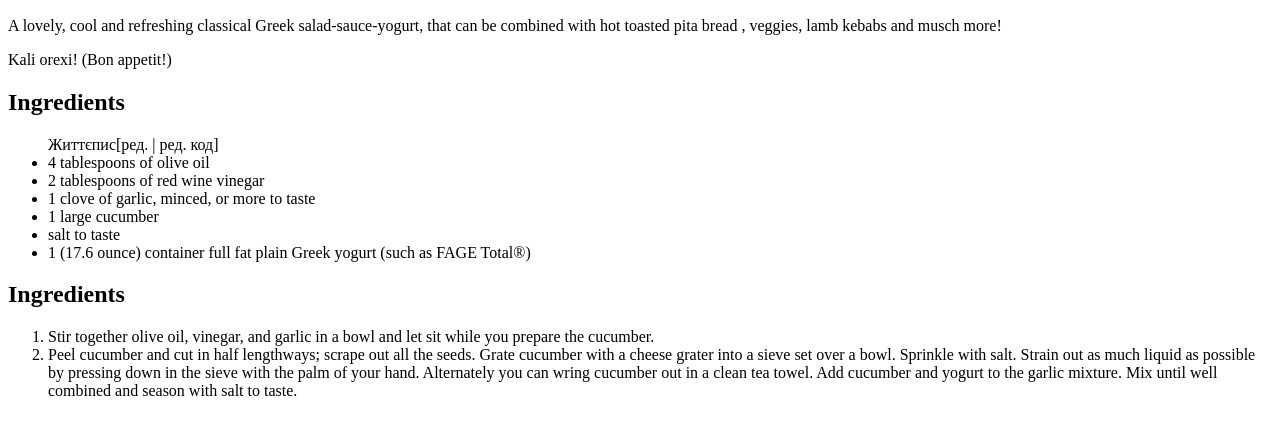
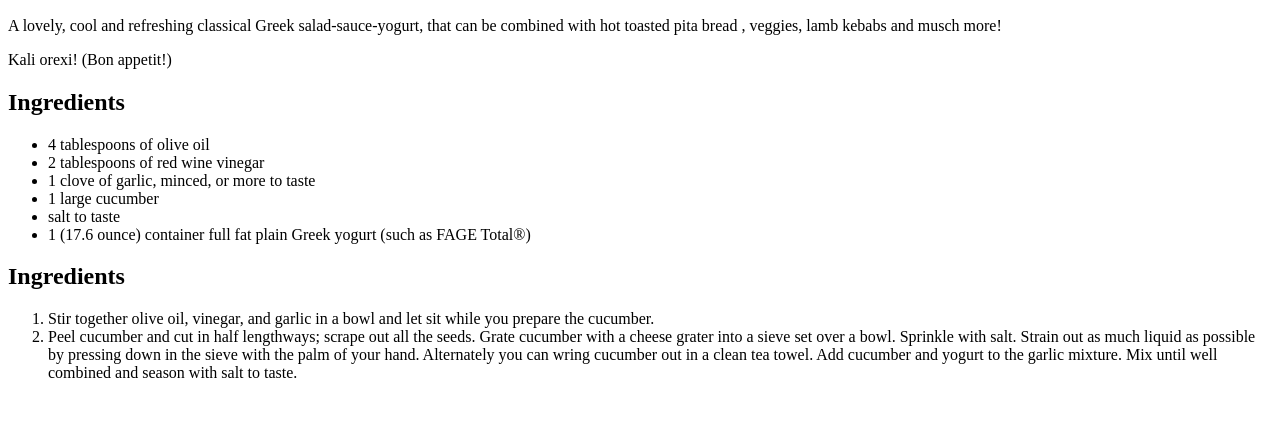
Before and after one commit to pianistoff/odin-recipes, a plain HTML site: page recipes/authentic-greek-tzatziki.html in a window 1280 px wide. Shown: the part 148-582 px from the top of the page. Drawn offline with Linux system fonts and the light colour scheme.

Commit message:
Correct a little

```diff
--- a/recipes/authentic-greek-tzatziki.html
+++ b/recipes/authentic-greek-tzatziki.html
@@ -15,8 +15,7 @@
     <p>A lovely, cool and refreshing classical Greek salad-sauce-yogurt, that can be combined with hot toasted pita bread , veggies, lamb kebabs and musch more!</p>
     <p>Kali orexi! (Bon appetit!)</p>
     <h2>Ingredients</h2>
-    <ul>Життєпис[ред. | ред. код]
-
+    <ul>
         <li>4 tablespoons of olive oil</li>
         <li>2 tablespoons of red wine vinegar</li>
         <li>1 clove of garlic, minced, or more to taste</li>
```
